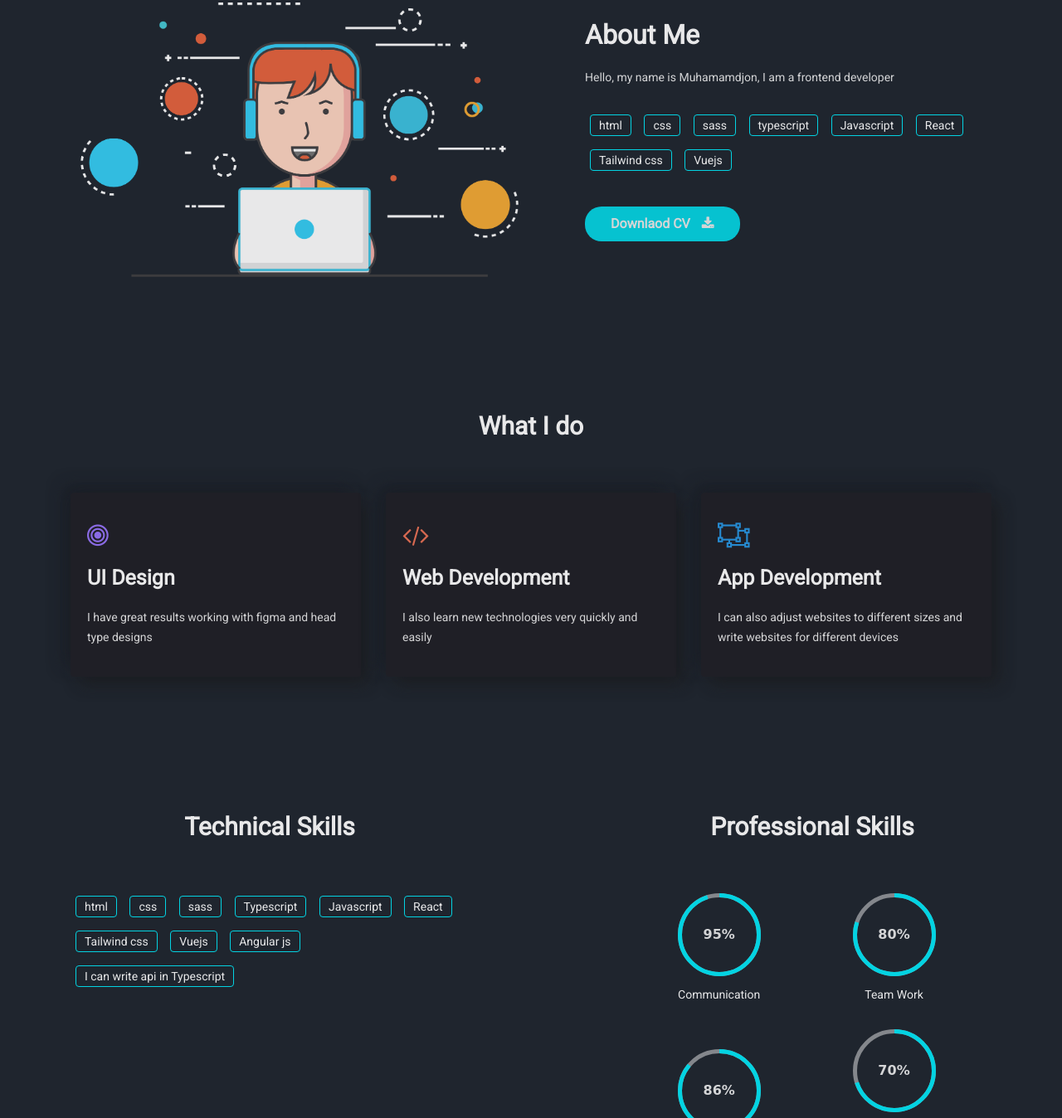
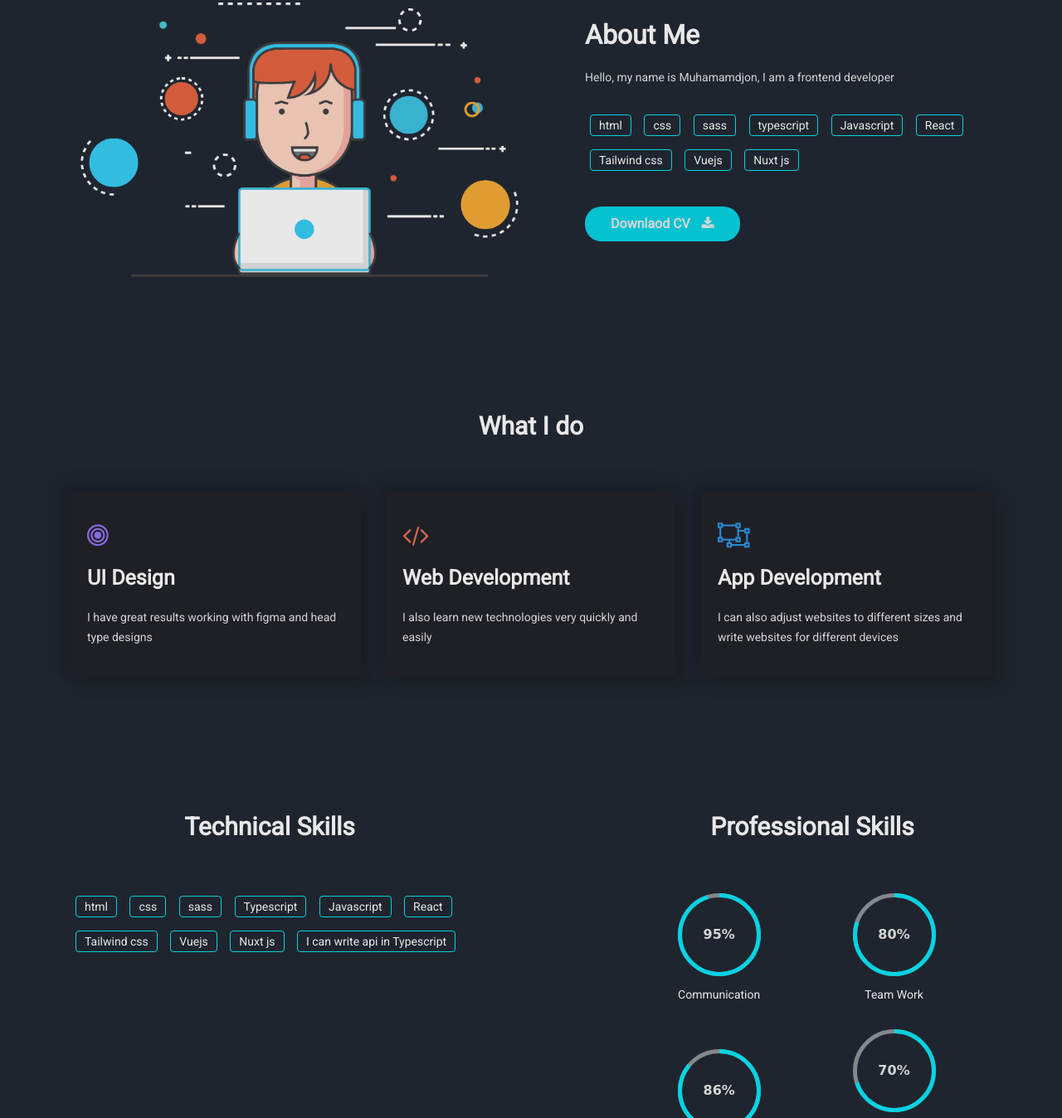
Before and after one commit to Rasuljonov02/partfolie, a plain HTML site: page index.html in a window 1280 px wide. Shown: the part 752-2100 px from the top of the page at 83% size. Drawn offline with nearby package versions, Linux system fonts and the light colour scheme; files whose address does not match are found by name.

Commit message:
nuxt qoshildi

```diff
--- a/index.html
+++ b/index.html
@@ -177,6 +177,7 @@
 									<li><span>React</span></li>
 									<li><span>Tailwind css</span></li>
 									<li><span>Vuejs</span></li>
+									<li><span>Nuxt js</span></li>
 								</ul>
 							</div>
 							<a
@@ -270,7 +271,7 @@
 											<li><span>React</span></li>
 											<li><span>Tailwind css</span></li>
 											<li><span>Vuejs</span></li>
-											<li><span>Angular js</span></li>
+											<li><span>Nuxt js</span></li>
 
 
 											<li><span>I can write api in Typescript </span></li>
```
